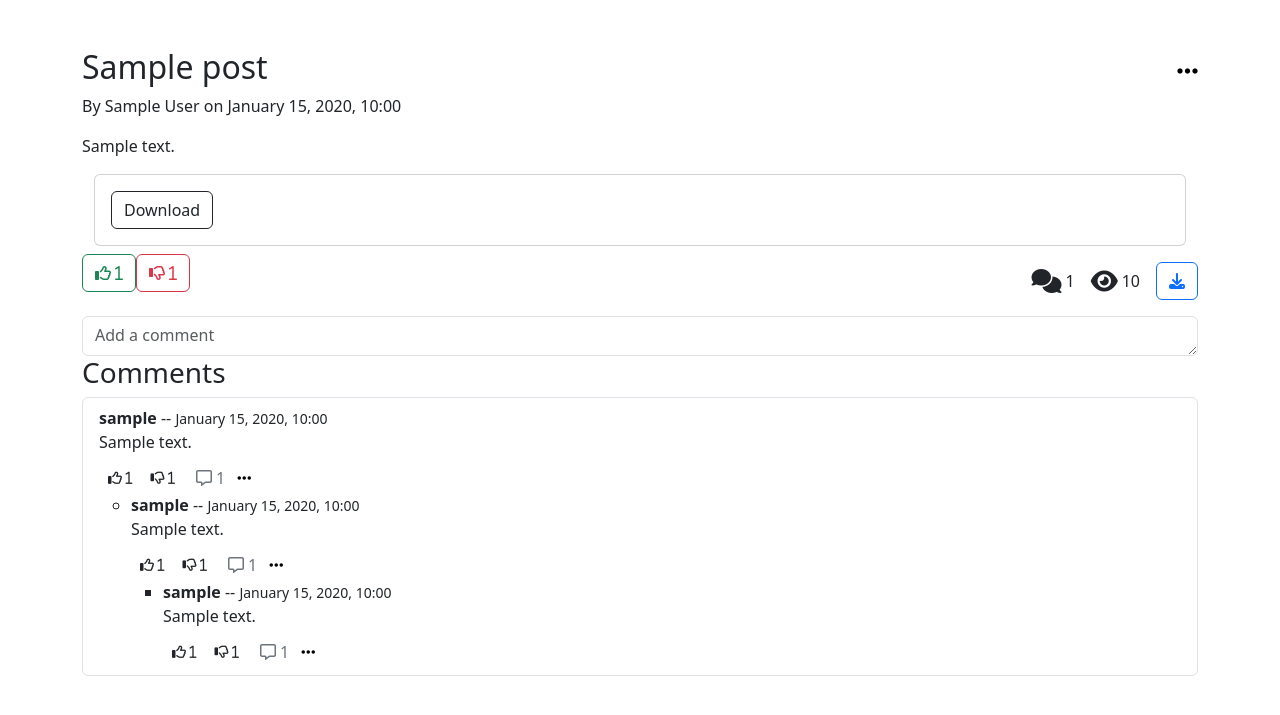
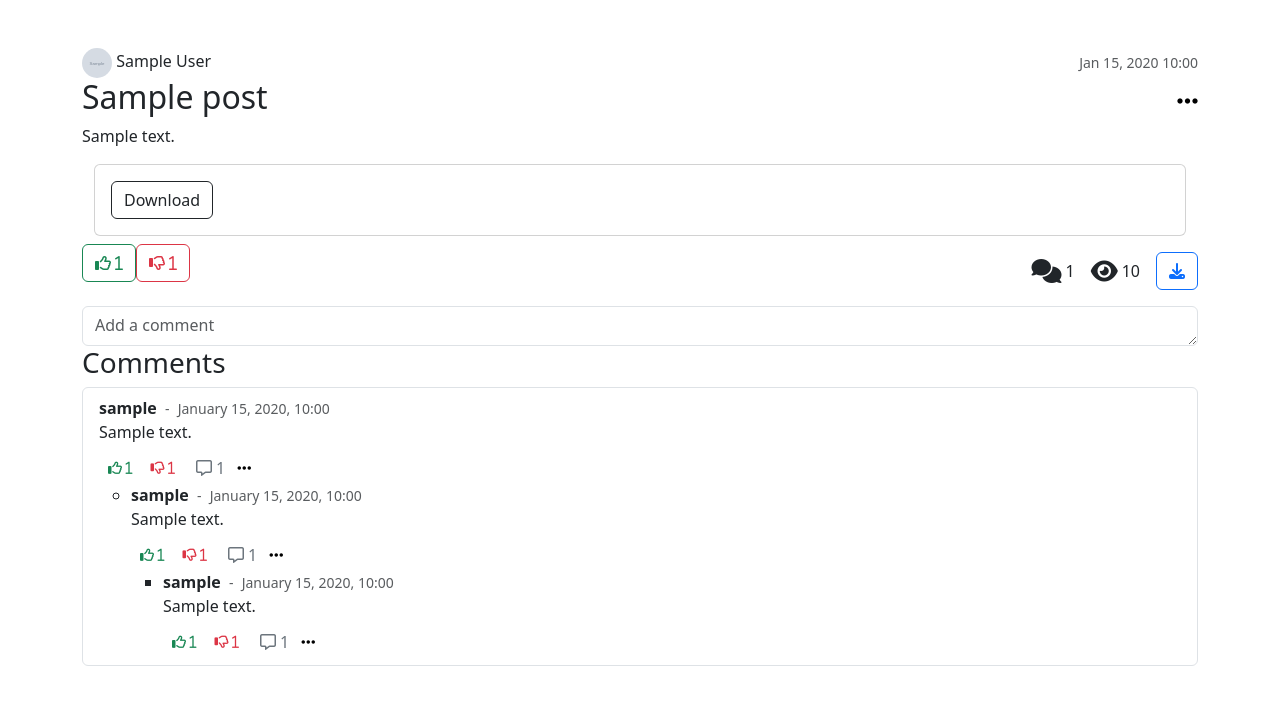
Before and after one commit to Shiyang-Zhao/ChatNet, a Django app: template templates/posts/post_detail.html in a window 1280 px wide. Shown: the part 56-771 px from the top of the page. Run offline with Django 4.2, Linux system fonts and the light colour scheme; the template is opened without the code that fills it: most values are stand-ins (such as "Sample title", 1, 10 or a date in 2020); grey boxes marked "Sample" are stand-in pictures; some libraries are stand-ins or nearby versions.

Commit message:
Comment like and dislike

```diff
--- a/apps/posts/models/comment.py
+++ b/apps/posts/models/comment.py
@@ -54,9 +54,3 @@ class Comment(models.Model):
         if not self.disliked_by.filter(pk=user_pk).exists():
             self.disliked_by.add(user_pk)
             self.liked_by.remove(user_pk)
-
-    # def is_liked_by(self, user):
-    #     return self.liked_by.filter(pk=user.pk).exists()
-
-    # def is_disliked_by(self, user):
-    #     return self.disliked_by.filter(pk=user.pk).exists()
--- /dev/null
+++ b/apps/posts/templatetags/comment_tags.py
@@ -0,0 +1,13 @@
+from django import template
+
+register = template.Library()
+
+
+@register.simple_tag
+def check_comment_like_status(comment, user):
+    if comment.liked_by.filter(pk=user.pk).exists():
+        return 1
+    elif comment.disliked_by.filter(pk=user.pk).exists():
+        return -1
+    else:
+        return 0
--- a/apps/posts/templatetags/post_tags.py
+++ b/apps/posts/templatetags/post_tags.py
@@ -4,7 +4,7 @@ register = template.Library()
 
 
 @register.simple_tag
-def check_like_status(post, user):
+def check_post_like_status(post, user):
     if post.liked_by.filter(pk=user.pk).exists():
         return 1
     elif post.disliked_by.filter(pk=user.pk).exists():
--- a/static/css/posts/post_detail.css
+++ b/static/css/posts/post_detail.css
@@ -1,4 +1,4 @@
-.comment-item,
+/* .comment-item,
 .reply-item {
     transition: background-color 0.3s ease;
 }
@@ -6,5 +6,10 @@
 .comment-item:hover,
 .reply-item:hover {
     background-color: #f0f0f0;
-    /* cursor: pointer; */
+    cursor: pointer;
+} */
+
+.comment-like-btn:hover,
+.comment-dislike-btn:hover {
+    background-color: #f0f0f0;
 }
--- a/static/js/chats/chat_detail.js
+++ b/static/js/chats/chat_detail.js
@@ -20,14 +20,15 @@ const showDetailPlaceholder = (chatPk) => {
 };
 
 document.addEventListener("DOMContentLoaded", function () {
+    const chatList = document.querySelector('#chat-list');
     const chatPattern = /^\/chats\/chat\/\d+\/$/;
     const currentPath = window.location.pathname;
     if (chatPattern.test(currentPath)) {
         const chatPk = currentPath.match(/\d+/)[0];
         showDetailPlaceholder(chatPk);
     }
-
-    document.body.addEventListener("click", (event) => {
+    if (chatList) {
+        chatList.addEventListener("click", (event) => {
             const item = event.target.closest(".chat-item");
             if (item) {
                 document.querySelectorAll(".chat-item").forEach((i) => i.style.backgroundColor = "");
@@ -42,4 +43,5 @@ document.addEventListener("DOMContentLoaded", function () {
                 }
             }
         });
+    }
 });
--- a/static/js/posts/post_detail.js
+++ b/static/js/posts/post_detail.js
@@ -24,16 +24,24 @@ document.addEventListener("DOMContentLoaded", function () {
         }
     });
 
-    commentTextarea.addEventListener("input", function () {
-        if (commentTextarea.value.trim() !== "") {
-            gsap.set(commentButton, { display: 'block' });
-            gsap.to(commentButton, { opacity: 1, duration: 0.3 });
+    // commentTextarea.addEventListener("input", function () {
+    //     if (commentTextarea.value.trim() !== "") {
+    //         gsap.set(commentButton, { display: 'block' });
+    //         gsap.to(commentButton, { opacity: 1, duration: 0.3 });
+    //     } else {
+    //         gsap.to(commentButton, {
+    //             opacity: 0, duration: 0.3, onComplete: function () {
+    //                 gsap.set(commentButton, { display: 'none' });
+    //             }
+    //         });
+    //     }
+    // });
+
+    commentTextarea.addEventListener('input', function () {
+        if (commentTextarea.value.trim() !== '') {
+            gsap.to(commentButton, { x: 0, width: 'auto', autoAlpha: 1, duration: 0.2 });
         } else {
-            gsap.to(commentButton, {
-                opacity: 0, duration: 0.3, onComplete: function () {
-                    gsap.set(commentButton, { display: 'none' });
-                }
-            });
+            gsap.to(commentButton, { x: 5, width: 0, autoAlpha: 0, duration: 0.2 });
         }
     });
 
@@ -84,16 +92,24 @@ document.addEventListener("DOMContentLoaded", function () {
             }
         });
 
-        textarea.addEventListener("input", function () {
-            if (textarea.value.trim() !== "") {
-                gsap.set(button, { display: 'block' });
-                gsap.to(button, { opacity: 1, duration: 0.3 });
+        // textarea.addEventListener("input", function () {
+        //     if (textarea.value.trim() !== "") {
+        //         gsap.set(button, { display: 'block' });
+        //         gsap.to(button, { opacity: 1, duration: 0.3 });
+        //     } else {
+        //         gsap.to(button, {
+        //             opacity: 0, duration: 0.3, onComplete: function () {
+        //                 gsap.set(button, { display: 'none' });
+        //             }
+        //         });
+        //     }
+        // });
+
+        textarea.addEventListener('input', function () {
+            if (textarea.value.trim() !== '') {
+                gsap.to(button, { x: 0, width: 'auto', autoAlpha: 1, duration: 0.2 });
             } else {
-                gsap.to(button, {
-                    opacity: 0, duration: 0.3, onComplete: function () {
-                        gsap.set(button, { display: 'none' });
-                    }
-                });
+                gsap.to(button, { x: 5, width: 0, autoAlpha: 0, duration: 0.2 });
             }
         });
 
--- a/static/js/posts/comment_like_and_dislike_buttons.js
+++ b/static/js/posts/post_like_and_dislike_button.js
@@ -1,39 +1,39 @@
 document.addEventListener("DOMContentLoaded", () => {
-    document.querySelectorAll(".like-btn, .dislike-btn").forEach((button) => {
+    document.querySelectorAll(".post-like-btn, .post-dislike-btn").forEach((button) => {
         button.addEventListener('click', function (event) {
             event.stopPropagation();
         });
     });
 
-    document.querySelectorAll(".like-form, .dislike-form").forEach((form) => {
+    document.querySelectorAll(".post-like-form, .post-dislike-form").forEach((form) => {
         if (form.getAttribute('data-listener-added') === "0") {
             form.addEventListener("submit", (event) => {
                 event.preventDefault();
-                const postPk = form.getAttribute('data-post-pk');
+                const pk = form.getAttribute('data-post-pk');
                 const url = form.getAttribute('data-url');
                 const csrfToken = form.querySelector('input[name="csrfmiddlewaretoken"]').value;
 
-                axios.post(url, { pk: postPk }, { headers: { "X-CSRFToken": csrfToken } })
+                axios.post(url, { pk: pk }, { headers: { "X-CSRFToken": csrfToken } })
                     .then((response) => {
-                        console.log(response.data);
-                        if (response.data.success) {
-                            document.querySelector(`#likes-count-${postPk}`).textContent = response.data.likes_count;
-                            document.querySelector(`#dislikes-count-${postPk}`).textContent = response.data.dislikes_count;
+                        const { data } = response;
+                        console.log(data);
 
-                            const likeButton = document.querySelector(`#like-button-${postPk}`);
-                            const dislikeButton = document.querySelector(`#dislike-button-${postPk}`);
+                        if (data.success) {
+                            document.querySelector(`#post-like-count-${pk}`).textContent = data.likes_count;
+                            document.querySelector(`#post-dislike-count-${pk}`).textContent = data.dislikes_count;
 
-                            // Reset all buttons to outline
+                            const likeButton = document.querySelector(`#post-like-button-${pk}`);
+                            const dislikeButton = document.querySelector(`#post-dislike-button-${pk}`);
+
                             likeButton.classList.remove('btn-success');
                             likeButton.classList.add('btn-outline-success');
                             dislikeButton.classList.remove('btn-danger');
                             dislikeButton.classList.add('btn-outline-danger');
 
-                            // Set the appropriate button to solid
-                            if (response.data.like_status === 1) {
+                            if (data.like_status === 1) {
                                 likeButton.classList.add('btn-success');
                                 likeButton.classList.remove('btn-outline-success');
-                            } else if (response.data.like_status === -1) {
+                            } else if (data.like_status === -1) {
                                 dislikeButton.classList.add('btn-danger');
                                 dislikeButton.classList.remove('btn-outline-danger');
                             }
--- a/templates/chats/message_detail.html
+++ b/templates/chats/message_detail.html
@@ -37,7 +37,6 @@
         {% endif %}
       </h5>
     </div>
-
   </div>
 
   <!-- Upper part: Messages display -->
@@ -101,7 +100,7 @@
         <textarea id="message-input" class="form-control rounded-0" name="message" rows="3"
           placeholder="Type your message here..." style="resize: none;" required></textarea>
         <button id="send-button" type="submit" class="btn btn-primary" data-bs-toggle="popover"
-          style="position: absolute; right: 7px; bottom: 5px; visibility: hidden; opacity: 0; width: 0px; transform: translateX(7px); overflow: hidden; ">
+          style="position: absolute; right: 7px; bottom: 5px; visibility: hidden; opacity: 0; width: 0px; transform: translateX(7px); overflow: hidden;">
           <i class="fa-regular fa-paper-plane"></i>
         </button>
       </div>
--- a/templates/posts/comment_like_and_dislike_button.html
+++ b/templates/posts/comment_like_and_dislike_button.html
@@ -1,27 +1,31 @@
 {% load static %}
+{% load comment_tags %}
+{% check_comment_like_status comment user as is_user_liked_comment %}
 
 <div class="d-flex align-items-center">
-    <form class="like-form" data-comment-pk="{{ comment.pk }}" data-url="{% url 'like-comment' pk=comment.pk %}"
+    <form class="comment-like-form" data-comment-pk="{{ comment.pk }}" data-url="{% url 'like-comment' pk=comment.pk %}"
         data-listener-added="0">
         {% csrf_token %}
-        <button type="submit" id="like-button-comment-{{ comment.pk }}" class="btn btn-sm">
-            <i class="fa-regular fa-thumbs-up">
-                <span id="likes-count-comment-{{ comment.pk }}">{{ comment.liked_by.count }}</span>
+        <button type="submit" id="comment-like-button-{{ comment.pk }}" class="btn btn-sm comment-dislike-btn">
+            <i
+                class="{% if is_user_liked_comment == 1 %}fa-solid{% else %}fa-regular{% endif %} fa-thumbs-up text-success">
+                <span id="comment-like-count-{{ comment.pk }}">{{ comment.liked_by.count }}</span>
             </i>
         </button>
     </form>
 
-    <form class="dislike-form" data-comment-pk="{{ comment.pk }}" data-url="{% url 'dislike-comment' pk=comment.pk %}"
-        data-listener-added="0">
+    <form class="comment-dislike-form" data-comment-pk="{{ comment.pk }}"
+        data-url="{% url 'dislike-comment' pk=comment.pk %}" data-listener-added="0">
         {% csrf_token %}
-        <button type="submit" id="dislike-button-comment-{{ comment.pk }}" class="btn btn-sm">
-            <i class="fa-regular fa-thumbs-down">
-                <span id="dislikes-count-comment-{{ comment.pk }}">{{ comment.disliked_by.count }}</span>
+        <button type="submit" id="comment-dislike-button-{{ comment.pk }}" class="btn btn-sm comment-dislike-btn">
+            <i
+                class="{% if is_user_liked_comment == -1 %}fa-solid{% else %}fa-regular{% endif %} fa-thumbs-down text-danger">
+                <span id="comment-dislike-count-{{ comment.pk }}">{{ comment.disliked_by.count }}</span>
             </i>
         </button>
     </form>
 </div>
 
 {% block javascripts %}
-<script src="{% static 'js/posts/comment_like_and_dislike_buttons.js' %}"></script>
+<script src="{% static 'js/posts/comment_like_and_dislike_button.js' %}"></script>
 {% endblock %}
--- a/templates/posts/nested_comment_form.html
+++ b/templates/posts/nested_comment_form.html
@@ -4,21 +4,22 @@
   <li>
     <div class="reply-item">
       <div>
-        <strong>{{ reply.author.username }}</strong>
-        -- <small>{{ reply.date_posted|date:"F j, Y, G:i" }}</small>
+        <strong class="me-1">{{ reply.author.username }}</strong>
+        <small class="text-muted me-1">-</small>
+        <small class="text-muted me-1">{{ reply.date_posted|date:"F j, Y, G:i" }}</small>
         <p class="mb-2">{{ reply.content }}</p>
         <div class="d-flex justify-content-start align-items-center">
 
           {% include 'posts/comment_like_and_dislike_button.html' with comment=reply user=user %}
           <a id="reply-link-{{ reply.pk }}" class="reply-link btn btn-outline-secondary rounded-pill border-0 pt-0 pb-0"
             data-pk="{{ reply.pk }}">
-            <i class="fa-regular fa-message me-1"></i>{{ parent_comment.children.count}}
+            <i class="fa-regular fa-message me-1"></i>{{ reply.children.count}}
           </a>
           <i id="reply-dropdown-{{ reply.pk }}" class="fa-solid fa-ellipsis" style="color: #000000; cursor: pointer;"
             data-bs-toggle="dropdown" aria-expanded="false"></i>
           <ul class="dropdown-menu dropdown-menu-end" aria-labelledby="reply-dropdown-{{ reply.pk }}">
             <li>
-              <a class="dropdown-item" href="#">Save</a>
+              <a class="dropdown-item" href="#">Delete</a>
             </li>
           </ul>
         </div>
@@ -33,7 +34,7 @@
                 required></textarea>
             </div>
             <button type="submit" class="btn btn-primary rounded-pill pt-1 pb-1"
-              style="position: absolute; bottom: 3px; right: 10px; display: none; opacity: 0;">
+              style="position: absolute; bottom: 3px; right: 10px; visibility: hidden; opacity: 0; width: 0px; transform: translateX(7px); overflow: hidden;">
               Reply
             </button>
           </div>
--- a/templates/posts/post_detail.html
+++ b/templates/posts/post_detail.html
@@ -8,6 +8,15 @@
 {% endblock %}
 
 <div class="container mt-5">
+  <div class="d-flex justify-content-between align-items-center">
+    <a href="{% url 'user-profile-detail' username=post.author.username %}"
+      class="card-author text-decoration-none text-reset">
+      <img src="{{ post.author.profile.profile_image.url }}" class="rounded-circle"
+        style="width: 30px; height: 30px; object-fit: cover;" alt="{{ post.author.username }}'s profile image">
+      {{ post.author }}
+    </a>
+    <small class="text-muted">{{ post.date_posted|date:"M d, Y H:i" }}</small>
+  </div>
   <div class="d-flex justify-content-between align-items-center">
     <h2>{{ post.title }}</h2>
     <div class="dropdown">
@@ -32,9 +41,7 @@
 
       </ul>
     </div>
-
   </div>
-  <p>By {{ post.author }} on {{ post.date_posted|date:"F j, Y, G:i" }}</p>
   <p>{{ post.content }}</p>
   {% include 'posts/post_file_detail.html' with post=post %}
   <div class="d-flex justify-content-between align-items-center">
@@ -70,7 +77,7 @@
             placeholder="Add a comment" required></textarea>
         </div>
         <button type="submit" class="btn btn-primary rounded-pill pt-1 pb-1"
-          style="position: absolute; bottom: 3px; right: 10px; display: none; opacity: 0;">
+          style="position: absolute; bottom: 3px; right: 10px; visibility: hidden; opacity: 0; width: 0px; transform: translateX(7px); overflow: hidden;">
           Comment
         </button>
       </div>
@@ -86,8 +93,9 @@
       <li class="list-group-item">
         <div class="comment-item">
           <div>
-            <strong>{{ parent_comment.author.username }}</strong>
-            -- <small>{{ parent_comment.date_posted|date:"F j, Y, G:i" }}</small>
+            <strong class="me-1">{{ parent_comment.author.username }}</strong>
+            <small class="text-muted me-1">-</small>
+            <small class="text-muted me-1">{{ parent_comment.date_posted|date:"F j, Y, G:i" }}</small>
             <p class="mb-2">{{ parent_comment.content }}</p>
             <div class="d-flex justify-content-start align-items-center">
               {% include 'posts/comment_like_and_dislike_button.html' with comment=parent_comment user=user %}
@@ -115,7 +123,7 @@
                     required></textarea>
                 </div>
                 <button type="submit" class="btn btn-primary rounded-pill pt-1 pb-1"
-                  style="position: absolute; bottom: 3px; right: 10px; display: none; opacity: 0;">
+                  style="position: absolute; bottom: 3px; right: 10px; visibility: hidden; opacity: 0; width: 0px; transform: translateX(7px); overflow: hidden;">
                   Reply
                 </button>
               </div>
--- a/templates/posts/post_like_and_dislike_button.html
+++ b/templates/posts/post_like_and_dislike_button.html
@@ -1,31 +1,31 @@
 {% load static %}
 {% load post_tags %}
-{% check_like_status post user as is_user_liked %}
+{% check_post_like_status post user as is_user_liked_post %}
 
 <div class="d-flex justify-content-between align-items-center">
-    <form class="like-form" data-post-pk="{{ post.pk }}" data-url="{% url 'like-post' pk=post.pk %}"
+    <form class="post-like-form" data-post-pk="{{ post.pk }}" data-url="{% url 'like-post' pk=post.pk %}"
         data-listener-added="0">
         {% csrf_token %}
-        <button type="submit" id="like-button-{{ post.pk }}"
-            class="btn {% if is_user_liked == 1 %}btn-success{% else %}btn-outline-success{% endif %} like-btn">
+        <button type="submit" id="post-like-button-{{ post.pk }}"
+            class="btn {% if is_user_liked_post == 1 %}btn-success{% else %}btn-outline-success{% endif %} post-like-btn">
             <i class="fa-regular fa-thumbs-up">
-                <span id="likes-count-{{ post.pk }}">{{ post.liked_by.count }}</span>
+                <span id="post-like-count-{{ post.pk }}">{{ post.liked_by.count }}</span>
             </i>
         </button>
     </form>
 
-    <form class="dislike-form" data-post-pk="{{ post.pk }}" data-url="{% url 'dislike-post' pk=post.pk %}"
+    <form class="post-dislike-form" data-post-pk="{{ post.pk }}" data-url="{% url 'dislike-post' pk=post.pk %}"
         data-listener-added="0">
         {% csrf_token %}
-        <button type="submit" id="dislike-button-{{ post.pk }}"
-            class="btn {% if is_user_liked == -1 %}btn-danger{% else %}btn-outline-danger{% endif %} dislike-btn">
+        <button type="submit" id="post-dislike-button-{{ post.pk }}"
+            class="btn {% if is_user_liked_post == -1 %}btn-danger{% else %}btn-outline-danger{% endif %} post-dislike-btn">
             <i class="fa-regular fa-thumbs-down">
-                <span id="dislikes-count-{{ post.pk }}">{{ post.disliked_by.count }}</span>
+                <span id="post-dislike-count-{{ post.pk }}">{{ post.disliked_by.count }}</span>
             </i>
         </button>
     </form>
 </div>
 
 {% block javascripts %}
-<script src="{% static 'js/posts/post_like_and_dislike_buttons.js' %}"></script>
+<script src="{% static 'js/posts/post_like_and_dislike_button.js' %}"></script>
 {% endblock %}
```
Also changed, not shown: apps/posts/views/comment.py (+20 -4 lines), apps/posts/views/post.py (+0 -17 lines), static/js/posts/comment_like_and_dislike_button.js (added, +45 -0 lines), static/js/posts/post_like_and_dislike_buttons.js (deleted, +0 -46 lines), static/js/websockets/chat_websocket.js (+11 -4 lines), templates/chats/chat_detail.html (+5 -13 lines). Lines whose indentation alone changed are shown as unchanged.
